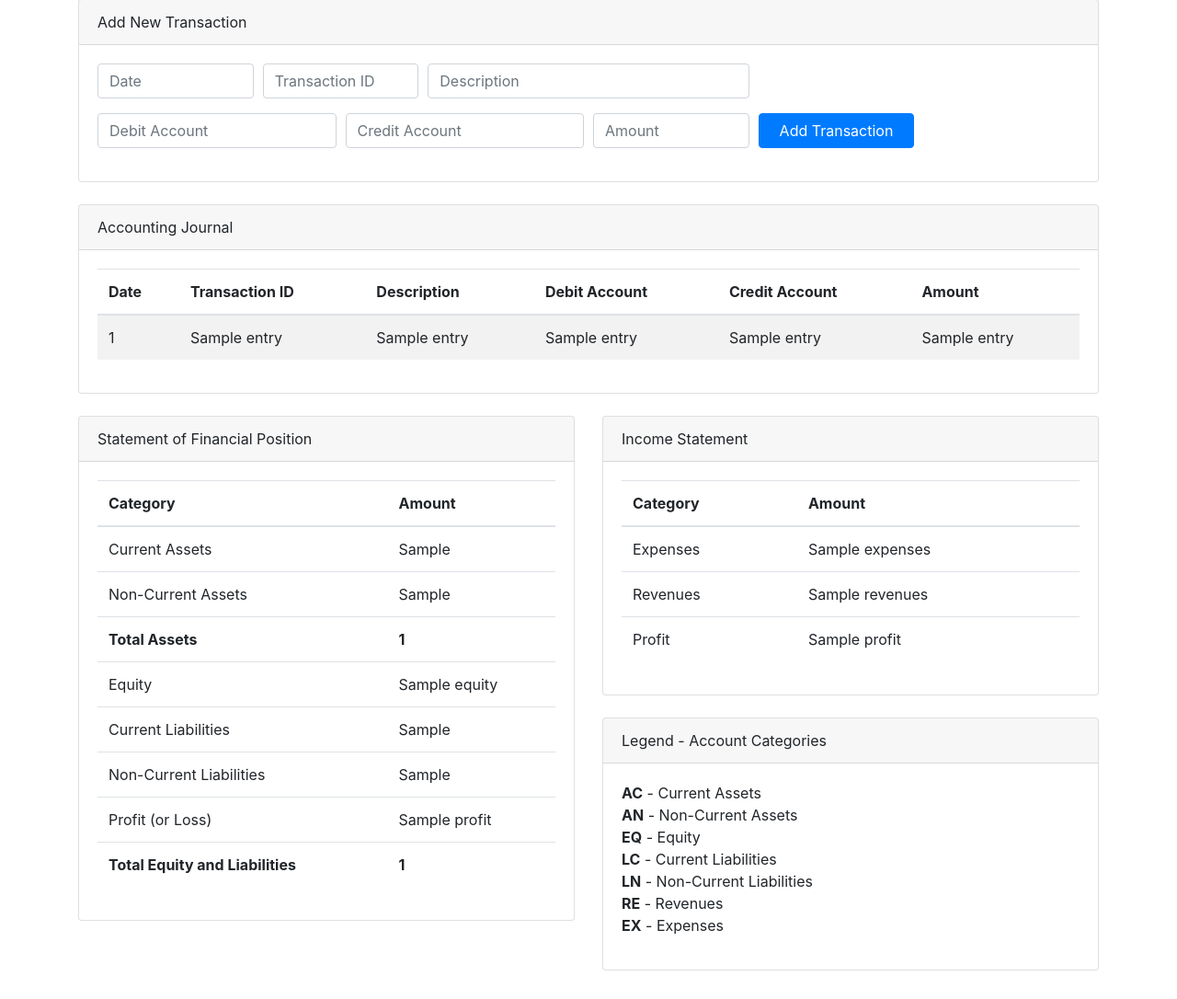
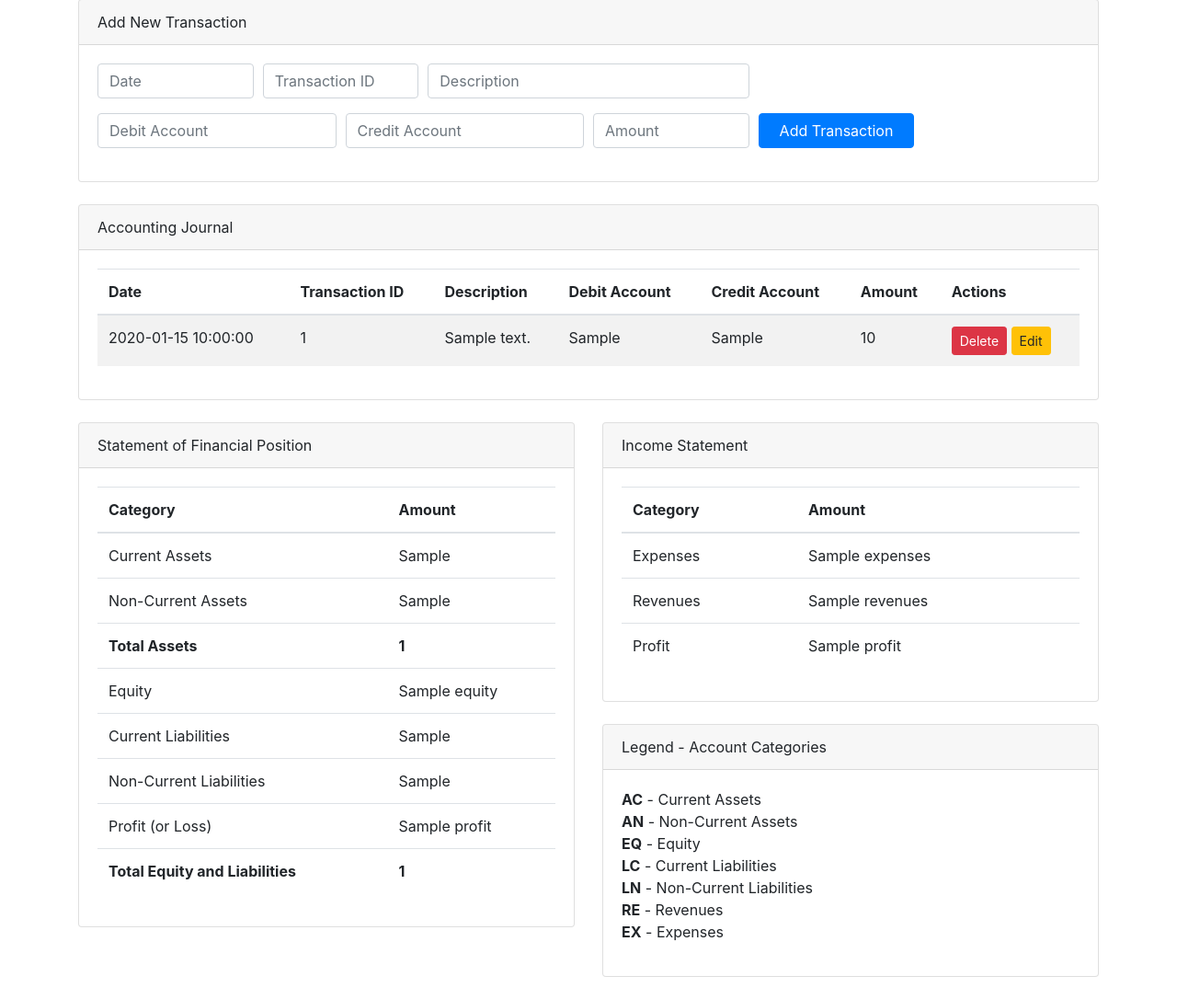
Before and after one commit to AntonMarci77/my-web-app, a Flask app: template templates/index.html in a window 1280 px wide. Shown: the part 97-1183 px from the top of the page at 92% size. Before the commit the page ends 1152 px from the top, so only its background shows below. Run offline with Flask 3, Linux system fonts and the light colour scheme; the template is opened without the code that fills it: most values are stand-ins (such as "Sample title", 1, 10 or a date in 2020); some libraries are stand-ins or nearby versions.

Commit message:
Updated app with separate session handling and edit/delete functionality

```diff
--- a/app.py
+++ b/app.py
@@ -1,6 +1,7 @@
 import os
 from flask import Flask, render_template, request, redirect, url_for, session
-from accounting_logic import AccountingApp  # Import your accounting logic class
+from accounting_logic import AccountingApp
+import uuid
 
 app = Flask(__name__)
 app.secret_key = 'your_secret_key'  # For session management
@@ -8,31 +9,74 @@ app.secret_key = 'your_secret_key'  # For session management
 # Initialize the accounting logic
 accounting_app = AccountingApp()
 
+# Helper function to retrieve user's transactions from the session
+def get_user_transactions():
+    return session.setdefault('transactions', [])
+
+# Helper function to save user's transactions in the session
+def save_user_transactions(transactions):
+    session['transactions'] = transactions
+
 @app.route('/')
 def index():
-    # Display the main page with current journal and statements
+    transactions = get_user_transactions()
+    financial_position = accounting_app.get_financial_position(transactions)
+    income_statement = accounting_app.get_income_statement(transactions)
     return render_template(
         'index.html',
-        journal=accounting_app.journal,
-        financial_position=accounting_app.get_financial_position(),
-        income_statement=accounting_app.get_income_statement()
+        journal=transactions,
+        financial_position=financial_position,
+        income_statement=income_statement
     )
 
 @app.route('/add_transaction', methods=['POST'])
 def add_transaction():
-    # Get data from the form
     date = request.form['date']
-    transaction_id = request.form['transaction_id']
+    transaction_id = str(uuid.uuid4())  # Unique identifier for each transaction
     description = request.form['description']
     debit_account = request.form['debit_account']
     credit_account = request.form['credit_account']
     amount = float(request.form['amount'])
 
-    # Add transaction
-    accounting_app.add_transaction(date, transaction_id, description, debit_account, credit_account, amount)
+    # Create the transaction dictionary
+    transaction = {
+        'id': transaction_id,
+        'date': date,
+        'transaction_id': transaction_id,
+        'description': description,
+        'debit_account': debit_account,
+        'credit_account': credit_account,
+        'amount': amount
+    }
+
+    # Save to user's session
+    transactions = get_user_transactions()
+    transactions.append(transaction)
+    save_user_transactions(transactions)
+
+    return redirect(url_for('index'))
+
+@app.route('/delete_transaction/<transaction_id>', methods=['POST'])
+def delete_transaction(transaction_id):
+    transactions = get_user_transactions()
+    transactions = [t for t in transactions if t['id'] != transaction_id]
+    save_user_transactions(transactions)
+    return redirect(url_for('index'))
+
+@app.route('/edit_transaction/<transaction_id>', methods=['POST'])
+def edit_transaction(transaction_id):
+    transactions = get_user_transactions()
+    for transaction in transactions:
+        if transaction['id'] == transaction_id:
+            transaction['date'] = request.form['date']
+            transaction['description'] = request.form['description']
+            transaction['debit_account'] = request.form['debit_account']
+            transaction['credit_account'] = request.form['credit_account']
+            transaction['amount'] = float(request.form['amount'])
+            break
+    save_user_transactions(transactions)
     return redirect(url_for('index'))
 
 if __name__ == '__main__':
-    # Use Heroku's PORT environment variable or default to 5000
     port = int(os.environ.get("PORT", 5000))
     app.run(host="0.0.0.0", port=port, debug=True)
--- a/templates/index.html
+++ b/templates/index.html
@@ -44,7 +44,7 @@
             </div>
         </div>
 
-        <!-- Display Journal -->
+        <!-- Display Journal with Edit/Delete Options -->
         <div class="card mb-4">
             <div class="card-header">Accounting Journal</div>
             <div class="card-body">
@@ -57,17 +57,34 @@
                             <th>Debit Account</th>
                             <th>Credit Account</th>
                             <th>Amount</th>
+                            <th>Actions</th>
                         </tr>
                     </thead>
                     <tbody>
                         {% for entry in journal %}
                             <tr>
-                                <td>{{ entry[0] }}</td>
-                                <td>{{ entry[1] }}</td>
-                                <td>{{ entry[2] }}</td>
-                                <td>{{ entry[3] }}</td>
-                                <td>{{ entry[4] }}</td>
-                                <td>{{ entry[5] }}</td>
+                                <td>{{ entry.date }}</td>
+                                <td>{{ entry.transaction_id }}</td>
+                                <td>{{ entry.description }}</td>
+                                <td>{{ entry.debit_account }}</td>
+                                <td>{{ entry.credit_account }}</td>
+                                <td>{{ entry.amount }}</td>
+                                <td>
+                                    <!-- Delete Button -->
+                                    <form action="{{ url_for('delete_transaction', transaction_id=entry.id) }}" method="post" style="display:inline;">
+                                        <button type="submit" class="btn btn-danger btn-sm">Delete</button>
+                                    </form>
+                                    <!-- Edit Button and Inline Form -->
+                                    <button class="btn btn-warning btn-sm" onclick="showEditForm('{{ entry.id }}')">Edit</button>
+                                    <form action="{{ url_for('edit_transaction', transaction_id=entry.id) }}" method="post" id="editForm-{{ entry.id }}" style="display:none;">
+                                        <input type="text" name="date" value="{{ entry.date }}" required class="form-control mb-1">
+                                        <input type="text" name="description" value="{{ entry.description }}" required class="form-control mb-1">
+                                        <input type="text" name="debit_account" value="{{ entry.debit_account }}" required class="form-control mb-1">
+                                        <input type="text" name="credit_account" value="{{ entry.credit_account }}" required class="form-control mb-1">
+                                        <input type="number" step="0.01" name="amount" value="{{ entry.amount }}" required class="form-control mb-1">
+                                        <button type="submit" class="btn btn-primary btn-sm">Save</button>
+                                    </form>
+                                </td>
                             </tr>
                         {% endfor %}
                     </tbody>
@@ -179,5 +196,11 @@
     <script src="https://code.jquery.com/jquery-3.5.1.slim.min.js"></script>
     <script src="https://cdn.jsdelivr.net/npm/@popperjs/core@2.9.2/dist/umd/popper.min.js"></script>
     <script src="https://maxcdn.bootstrapcdn.com/bootstrap/4.5.2/js/bootstrap.min.js"></script>
+
+    <script>
+        function showEditForm(transactionId) {
+            document.getElementById('editForm-' + transactionId).style.display = 'inline';
+        }
+    </script>
 </body>
 </html>
```
